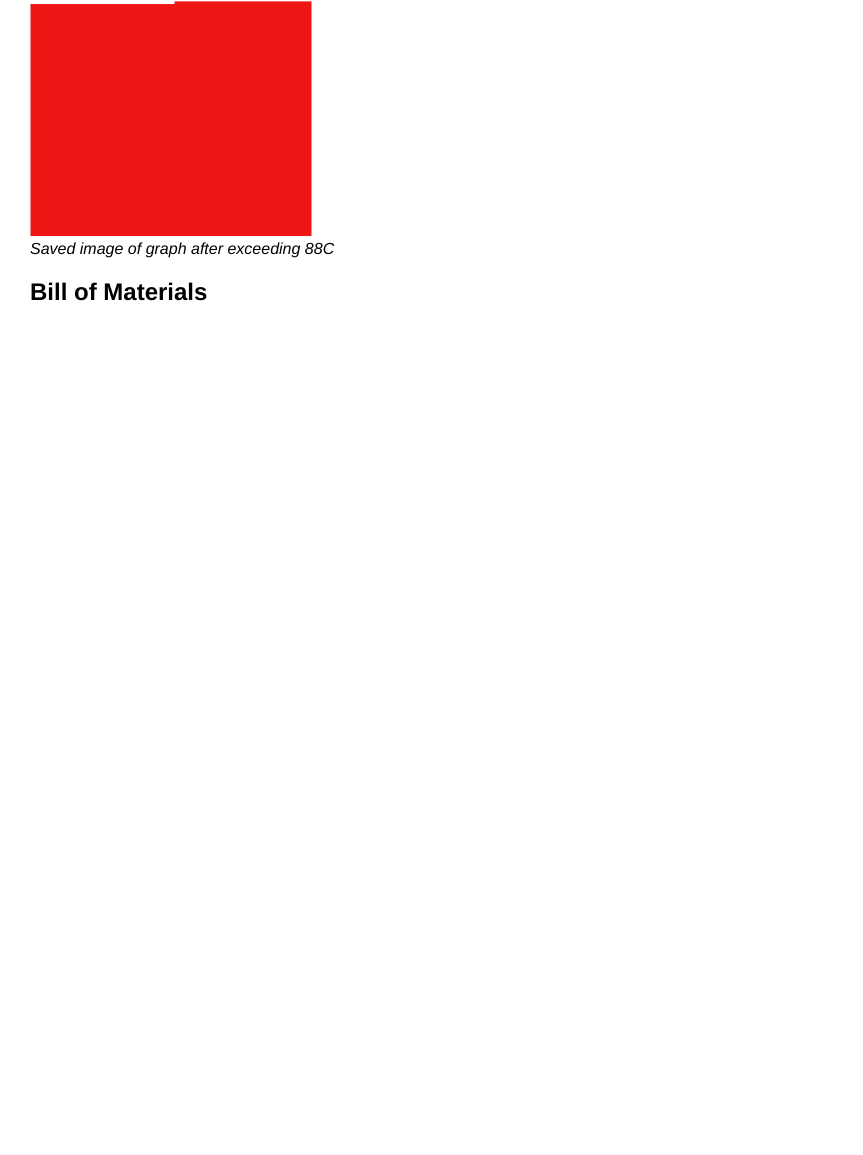
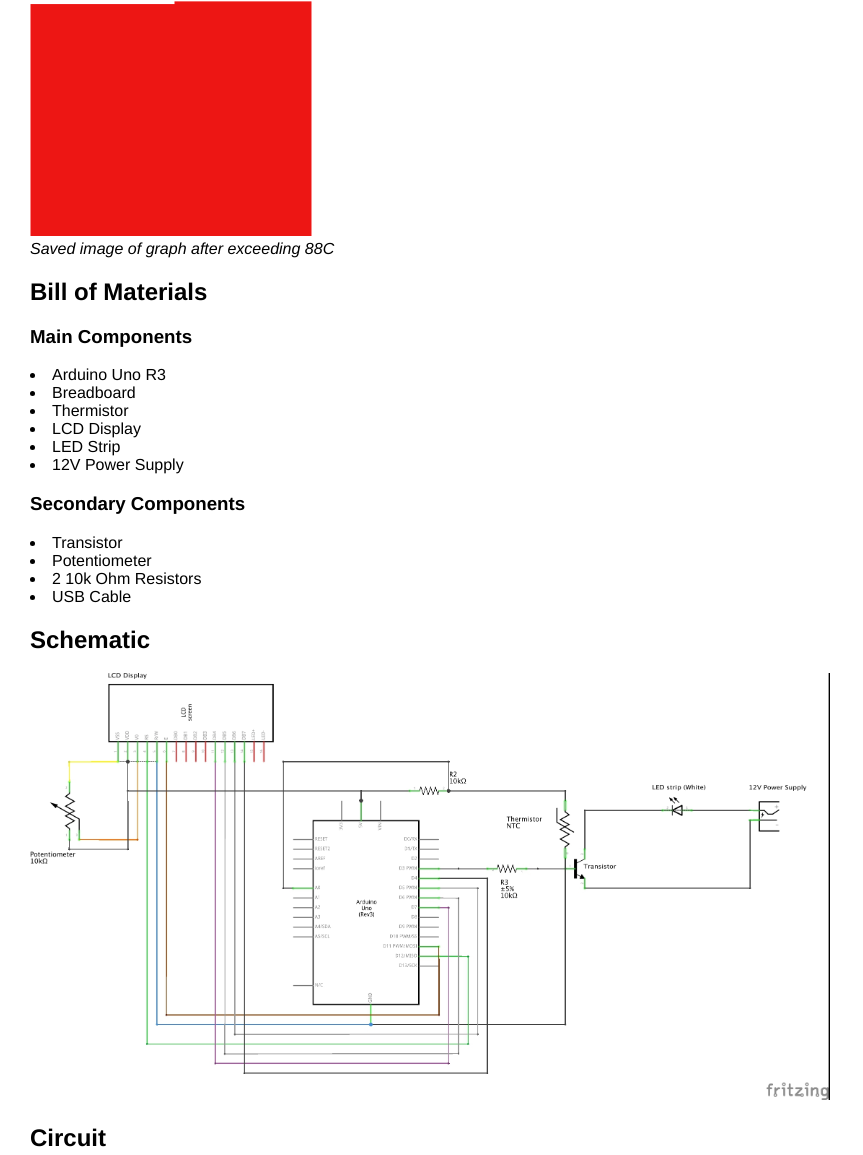
Before and after one commit to egraves2/egraves2.github.io, a plain HTML site: page finalproject.html in a window 1280 px wide. Shown: the part 3510-4665 px from the top of the page, without its empty margins (0-863 px from the left). Before the commit the page ends 3890 px from the top, so only its background shows below. Drawn offline with Linux system fonts and the light colour scheme.

Commit message:
schematic, circuit, BOM

```diff
--- a/finalproject.html
+++ b/finalproject.html
@@ -60,7 +60,37 @@
 
             <h2>Bill of Materials</h2>
 
+            <u1>
+                <h3>Main Components</h3>
+                <li>Arduino Uno R3</li>
+                <li>Breadboard</li>
+                <li>Thermistor</li>
+                <li>LCD Display</li>
+                <li>LED Strip</li>
+                <li>12V Power Supply</li>
 
+                <h3>Secondary Components</h3>
+                <li>Transistor</li>
+                <li>Potentiometer</li>
+                <li>2 10k Ohm Resistors</li>
+                <li>USB Cable</li>
+
+            </u1>
+
+
+            <h2>Schematic</h2>
+            <img src="finalproject_schematic.jpg" width=800></a>
+
+            <h2>Circuit</h2>
+            <img src="finalproject_bb.png" width=600></a>
+            <img src="final_circuit.jpg" width=400></a>
+
+            <h2>Code</h2>
+            <h3>Arduino</h3>
+            <img src="finalcode1.png" width=600></a>
+            <br>
+            <img src="finalcode2.png" width=600></a>
+            <h3>p5.js</h3>
         <br>
         <br>
         <br>
```
Also changed, not shown: finalcode1.png (added), finalcode2.png (added), finalproject_bb.png (added), finalproject_schematic.jpg (added).
